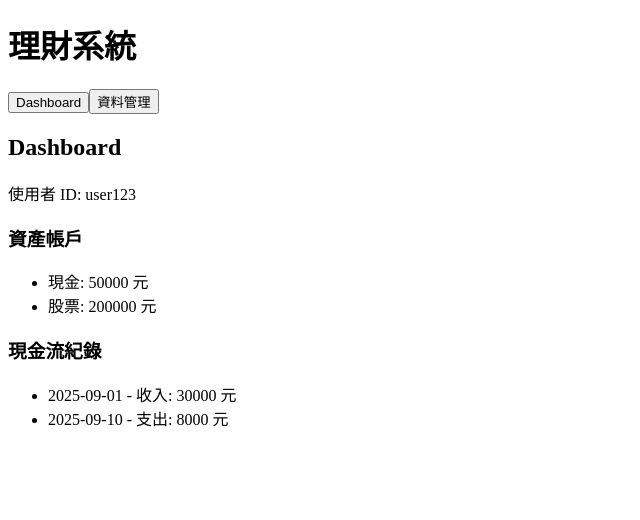
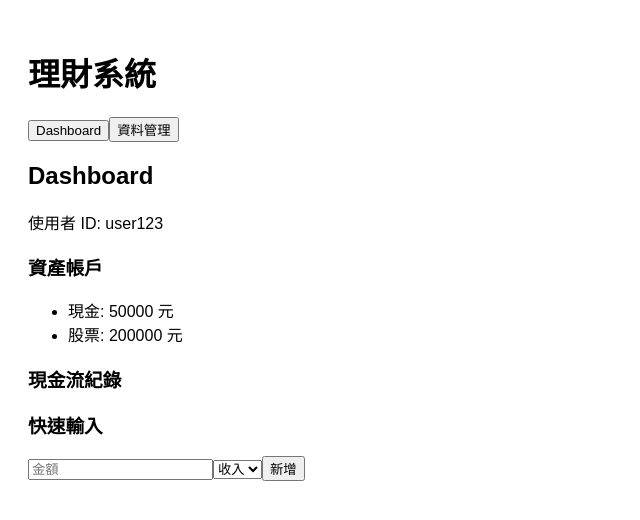
Before and after one commit to fistar0823-crypto/ww, a React (Vite) app: page / in a window 1280 px wide. Shown: the top 520 px of the page, without its empty margins (0-640 px from the left). Built offline with nearby package versions, Linux system fonts and the light colour scheme.

Commit message:
Add files via upload

```diff
--- a/index.html
+++ b/index.html
@@ -1,9 +1,10 @@
-<!DOCTYPE html>
-<html lang="en">
+<!doctype html>
+<html lang="zh-TW">
   <head>
     <meta charset="UTF-8" />
+    <link rel="icon" type="image/svg+xml" href="/favicon.ico" />
     <meta name="viewport" content="width=device-width, initial-scale=1.0" />
-    <title>Personal Finance Navigator</title>
+    <title>理財系統</title>
   </head>
   <body>
     <div id="root"></div>
--- a/src/App.tsx
+++ b/src/App.tsx
@@ -1,51 +1,16 @@
-import React, { useState } from "react";
-import Dashboard from "./components/Dashboard";
-import DataManager from "./components/DataManager";
+import React, { useState } from 'react'
+import Dashboard from './components/Dashboard'
+import DataManager from './components/DataManager'
+import Navbar from './components/Navbar'
 
-const App: React.FC = () => {
-  const [currentPage, setCurrentPage] = useState<string>("dashboard");
-  const [userId] = useState<string>("user123");
-  const [processedAssetAccounts] = useState<any[]>([
-    { account: "現金", balance: 50000 },
-    { account: "股票", balance: 200000 },
-  ]);
-  const [cashflowRecords] = useState<any[]>([
-    { date: "2025-09-01", type: "收入", amount: 30000 },
-    { date: "2025-09-10", type: "支出", amount: 8000 },
-  ]);
+export default function App() {
+  const [page, setPage] = useState<'dashboard' | 'data'>('dashboard')
 
   return (
-    <div>
+    <div style={{ padding: '20px', fontFamily: 'Microsoft JhengHei, sans-serif' }}>
       <h1>理財系統</h1>
-      <nav>
-        <button onClick={() => setCurrentPage("dashboard")}>Dashboard</button>
-        <button onClick={() => setCurrentPage("data-manager")}>資料管理</button>
-      </nav>
-
-      <div style={{ marginTop: "20px" }}>
-        {(() => {
-          switch (currentPage) {
-            case "dashboard":
-              return (
-                <Dashboard
-                  userId={userId}
-                  assetAccounts={processedAssetAccounts}
-                  cashflowRecords={cashflowRecords}
-                />
-              );
-            case "data-manager":
-              return (
-                <DataManager
-                  onSave={(data) => console.log("儲存成功:", data)}
-                />
-              );
-            default:
-              return <div>請選擇功能</div>;
-          }
-        })()}
-      </div>
+      <Navbar setPage={setPage} />
+      {page === 'dashboard' ? <Dashboard /> : <DataManager />}
     </div>
-  );
-};
-
-export default App;
+  )
+}
--- a/src/components/Dashboard.tsx
+++ b/src/components/Dashboard.tsx
@@ -1,12 +1,11 @@
-import React from "react";
+import React from 'react'
+import QuickEntry from './QuickEntry'
+import RecordsList from './RecordsList'
 
-interface DashboardProps {
-  userId: string;
-  assetAccounts: any[];
-  cashflowRecords: any[];
-}
+export default function Dashboard() {
+  const userId = 'user123'
+  const assets = { cash: 50000, stock: 200000 }
 
-const Dashboard: React.FC<DashboardProps> = ({ userId, assetAccounts, cashflowRecords }) => {
   return (
     <div>
       <h2>Dashboard</h2>
@@ -14,27 +13,14 @@ const Dashboard: React.FC<DashboardProps> = ({ userId, assetAccounts, cashflowRe
 
       <h3>資產帳戶</h3>
       <ul>
-        {assetAccounts && assetAccounts.length > 0 ? (
-          assetAccounts.map((acc, i) => (
-            <li key={i}>{acc.account}: {acc.balance} 元</li>
-          ))
-        ) : (
-          <li>尚無資料</li>
-        )}
+        <li>現金: {assets.cash} 元</li>
+        <li>股票: {assets.stock} 元</li>
       </ul>
 
       <h3>現金流紀錄</h3>
-      <ul>
-        {cashflowRecords && cashflowRecords.length > 0 ? (
-          cashflowRecords.map((rec, i) => (
-            <li key={i}>{rec.date} - {rec.type}: {rec.amount} 元</li>
-          ))
-        ) : (
-          <li>尚無資料</li>
-        )}
-      </ul>
+      <RecordsList />
+
+      <QuickEntry />
     </div>
-  );
-};
-
-export default Dashboard;
+  )
+}
--- a/src/components/DataManager.tsx
+++ b/src/components/DataManager.tsx
@@ -1,30 +1,10 @@
-import React, { useState } from "react";
+import React from 'react'
 
-interface DataManagerProps {
-  onSave: (data: any) => void;
-}
-
-const DataManager: React.FC<DataManagerProps> = ({ onSave }) => {
-  const [value, setValue] = useState("");
-
-  const handleSave = () => {
-    const newData = { timestamp: new Date().toISOString(), value };
-    onSave(newData);
-    setValue("");
-  };
-
+export default function DataManager() {
   return (
     <div>
       <h2>資料管理</h2>
-      <input
-        type="text"
-        value={value}
-        onChange={(e) => setValue(e.target.value)}
-        placeholder="輸入資料"
-      />
-      <button onClick={handleSave}>儲存</button>
+      <p>這裡可以管理交易紀錄與匯出功能。</p>
     </div>
-  );
-};
-
-export default DataManager;
+  )
+}
--- /dev/null
+++ b/src/components/Navbar.tsx
@@ -0,0 +1,10 @@
+import React from 'react'
+
+export default function Navbar({ setPage }: { setPage: (page: 'dashboard' | 'data') => void }) {
+  return (
+    <div style={{ marginBottom: '20px' }}>
+      <button onClick={() => setPage('dashboard')}>Dashboard</button>
+      <button onClick={() => setPage('data')}>資料管理</button>
+    </div>
+  )
+}
--- a/src/components/QuickEntry.tsx
+++ b/src/components/QuickEntry.tsx
@@ -1,56 +1,31 @@
-
-import React, { useState } from "react";
-import { submitRecord } from "../services/submitRecord";
+import React, { useState } from 'react'
+import { saveRecord } from '../services/storage'
 
 export default function QuickEntry() {
-  const [amount, setAmount] = useState<number>(0);
-  const [category, setCategory] = useState<string>("General");
-  const [note, setNote] = useState<string>("");
-  const [loading, setLoading] = useState(false);
-  const [msg, setMsg] = useState<string>("");
+  const [amount, setAmount] = useState('')
+  const [type, setType] = useState<'收入' | '支出'>('收入')
 
-  const onSubmit = async (e: React.FormEvent) => {
-    e.preventDefault();
-    setLoading(true);
-    setMsg("");
-    const payload = {
-      id: crypto.randomUUID(),
-      timestamp: new Date().toISOString(),
-      type: "expense" as const,
-      category,
-      amount: Number(amount),
-      currency: "TWD",
-      note,
-      tags: []
-    };
-    try {
-      const res = await submitRecord(payload);
-      if (res.ok) {
-        setMsg("✅ 已送出（會建立 Issue，稍後自動寫入 data/records.jsonl）");
-        setAmount(0); setCategory("General"); setNote("");
-      } else {
-        const t = await res.text();
-        setMsg(`❌ 送出失敗：${res.status} ${t}`);
-      }
-    } catch (err: any) {
-      setMsg(`❌ 送出異常：${err.message}`);
-    } finally {
-      setLoading(false);
-    }
-  };
+  const addRecord = () => {
+    if (!amount) return
+    saveRecord({ date: new Date().toISOString().slice(0, 10), type, amount: Number(amount) })
+    setAmount('')
+    alert('已新增紀錄！')
+  }
 
   return (
-    <div style={{border:'1px solid #ddd', padding:12, borderRadius:12, margin:'12px 0'}}>
-      <h3>Quick Entry（寫入 GitHub）</h3>
-      <form onSubmit={onSubmit}>
-        <div style={{display:'flex', gap:8, flexWrap:'wrap'}}>
-          <input type="number" step="0.01" value={amount} onChange={e=>setAmount(Number(e.target.value))} placeholder="金額" required/>
-          <input type="text" value={category} onChange={e=>setCategory(e.target.value)} placeholder="類別"/>
-          <input type="text" value={note} onChange={e=>setNote(e.target.value)} placeholder="備註（可留空）"/>
-          <button type="submit" disabled={loading}>{loading? "送出中..." : "送出"}</button>
-        </div>
-      </form>
-      <div style={{marginTop:8, fontSize:14}}>{msg}</div>
+    <div>
+      <h3>快速輸入</h3>
+      <input
+        type="number"
+        value={amount}
+        onChange={(e) => setAmount(e.target.value)}
+        placeholder="金額"
+      />
+      <select value={type} onChange={(e) => setType(e.target.value as '收入' | '支出')}>
+        <option value="收入">收入</option>
+        <option value="支出">支出</option>
+      </select>
+      <button onClick={addRecord}>新增</button>
     </div>
-  );
+  )
 }
--- a/src/components/RecordsList.tsx
+++ b/src/components/RecordsList.tsx
@@ -1,51 +1,20 @@
-
-import React, { useEffect, useState } from "react";
-import { fetchRecords, RecordLine } from "../services/fetchRecords";
+import React, { useEffect, useState } from 'react'
+import { loadRecords, Record } from '../services/storage'
 
 export default function RecordsList() {
-  const [items, setItems] = useState<RecordLine[]>([]);
-  const [loading, setLoading] = useState(true);
+  const [records, setRecords] = useState<Record[]>([])
 
   useEffect(() => {
-    (async () => {
-      try {
-        const data = await fetchRecords();
-        setItems(data.reverse()); // 讓最新在前面（假設 append 順序）
-      } catch {
-        setItems([]);
-      } finally {
-        setLoading(false);
-      }
-    })();
-  }, []);
-
-  if (loading) return <div>讀取中...</div>;
-
-  if (!items.length) return <div>目前尚無資料。</div>;
+    setRecords(loadRecords())
+  }, [])
 
   return (
-    <div style={{marginTop:16}}>
-      <h3>Records</h3>
-      <table style={{width:'100%', borderCollapse:'collapse'}}>
-        <thead>
-          <tr>
-            <th style={{borderBottom:'1px solid #ddd', textAlign:'left'}}>時間</th>
-            <th style={{borderBottom:'1px solid #ddd', textAlign:'left'}}>類別</th>
-            <th style={{borderBottom:'1px solid #ddd', textAlign:'right'}}>金額</th>
-            <th style={{borderBottom:'1px solid #ddd', textAlign:'left'}}>備註</th>
-          </tr>
-        </thead>
-        <tbody>
-          {items.map((r) => (
-            <tr key={r.id}>
-              <td style={{borderBottom:'1px solid #eee'}}>{new Date(r.timestamp).toLocaleString()}</td>
-              <td style={{borderBottom:'1px solid #eee'}}>{r.category}</td>
-              <td style={{borderBottom:'1px solid #eee', textAlign:'right'}}>{r.amount}</td>
-              <td style={{borderBottom:'1px solid #eee'}}>{r.note || ""}</td>
-            </tr>
-          ))}
-        </tbody>
-      </table>
-    </div>
-  );
+    <ul>
+      {records.map((r, idx) => (
+        <li key={idx}>
+          {r.date} - {r.type}: {r.amount} 元
+        </li>
+      ))}
+    </ul>
+  )
 }
--- a/src/main.tsx
+++ b/src/main.tsx
@@ -2,7 +2,7 @@ import React from 'react'
 import ReactDOM from 'react-dom/client'
 import App from './App'
 
-ReactDOM.createRoot(document.getElementById('root') as HTMLElement).render(
+ReactDOM.createRoot(document.getElementById('root')!).render(
   <React.StrictMode>
     <App />
   </React.StrictMode>,
--- /dev/null
+++ b/src/services/storage.ts
@@ -0,0 +1,18 @@
+export type Record = {
+  date: string
+  type: '收入' | '支出'
+  amount: number
+}
+
+const STORAGE_KEY = 'records'
+
+export function loadRecords(): Record[] {
+  const raw = localStorage.getItem(STORAGE_KEY)
+  return raw ? JSON.parse(raw) : []
+}
+
+export function saveRecord(record: Record) {
+  const records = loadRecords()
+  records.push(record)
+  localStorage.setItem(STORAGE_KEY, JSON.stringify(records))
+}
--- a/vite.config.ts
+++ b/vite.config.ts
@@ -1,12 +1,7 @@
 import { defineConfig } from 'vite'
 import react from '@vitejs/plugin-react'
 
-// ⚠️ base 必須設成你的 repository 名稱，這裡是 /ww/
 export default defineConfig({
   plugins: [react()],
-  base: '/ww/',   // 跟 GitHub repo 名稱一致
-  build: {
-    outDir: 'dist', // 打包輸出目錄
-    emptyOutDir: true
-  }
+  base: '/ww/',
 })
```
Also changed, not shown: package.json (+6 -6 lines), tsconfig.json (+6 -18 lines).
